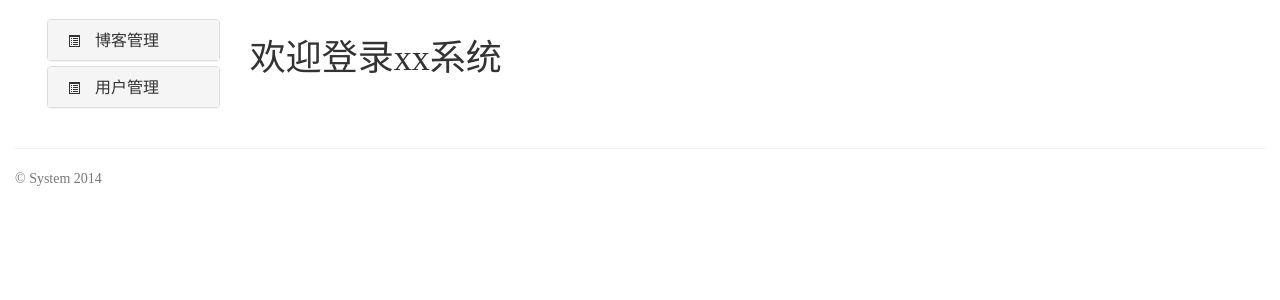
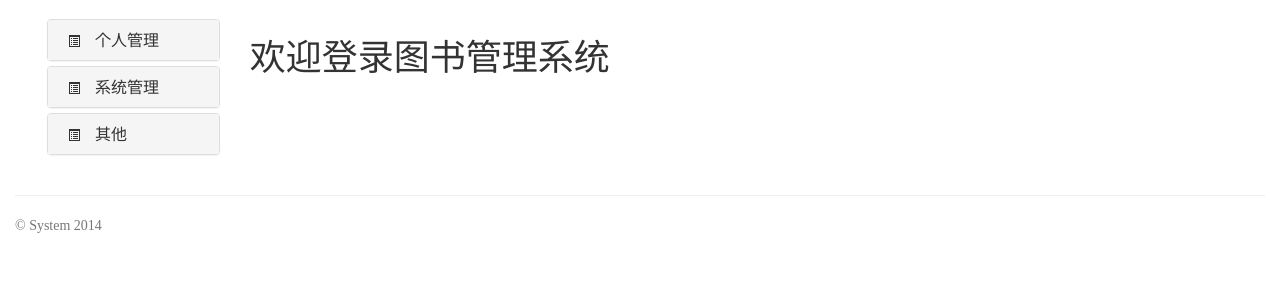
Before and after one commit to gamijin0/LibraryManagementSystem_SC, a Django app: template templates/home.html in a window 1280 px wide. Shown: the part 51-351 px from the top of the page. Run offline with Django 3.2, Linux system fonts and the light colour scheme; the template is opened without the code that fills it, so the values that code supplies are empty; a user stored in the database is signed in; parts of the project's set-up code (start-up, migrations or seed data) failed here and were passed over; some libraries are stand-ins or nearby versions.

Commit message:
modify sidebar.html,home.html

```diff
--- a/templates/home.html
+++ b/templates/home.html
@@ -6,7 +6,7 @@
 
 {% block content %}
     <div class="starter-template">
-        <h1>欢迎登录xx系统</h1>
+        <h1>欢迎登录图书管理系统</h1>
     </div>
 
 {% endblock %}
--- a/templates/sidebar.html
+++ b/templates/sidebar.html
@@ -2,7 +2,7 @@
                 <div class="panel panel-default">
                     <div class="panel-heading">
                         <h4 class="panel-title">
-                            <a data-toggle="collapse" data-parent="#accordion" href="#collapseOne" class="collapsed"><span class="glyphicon glyphicon-list-alt btn-xs"></span>博客管理</a>
+                            <a data-toggle="collapse" data-parent="#accordion" href="#collapseOne" class="collapsed"><span class="glyphicon glyphicon-list-alt btn-xs"></span>个人管理</a>
                         </h4>
                     </div>
                     <div id="collapseOne" class="panel-collapse collapse {% if '/' = request.path %} in {% endif %}">
@@ -10,12 +10,22 @@
                             <table class="table">
                                 <tbody><tr>
                                     <td>
-                                        <span class="glyphicon glyphicon-tree-conifer btn-xs"></span><a href="#">分类管理</a>
+                                        <span class="glyphicon glyphicon-tree-conifer btn-xs"></span><a href="#">当前借书</a>
                                     </td>
                                 </tr>
                                 <tr>
                                     <td>
-                                        <span class="glyphicon glyphicon-tree-conifer btn-xs"></span><a href="#">文章管理</a>
+                                        <span class="glyphicon glyphicon-tree-conifer btn-xs"></span><a href="#">借书</a>
+                                    </td>
+                                </tr>
+                                <tr>
+                                    <td>
+                                        <span class="glyphicon glyphicon-tree-conifer btn-xs"></span><a href="#">还书</a>
+                                    </td>
+                                </tr>
+                                <tr>
+                                    <td>
+                                        <span class="glyphicon glyphicon-tree-conifer btn-xs"></span><a href="#">个人记录</a>
                                     </td>
                                 </tr>
                             </tbody></table>
@@ -26,13 +36,28 @@
                 <div class="panel panel-default">
                     <div class="panel-heading">
                         <h4 class="panel-title">
-                            <a data-toggle="collapse" data-parent="#accordion" href="#collapseTwo" class="collapsed"><span class="glyphicon glyphicon-list-alt btn-xs"></span>用户管理</a>
+                            <a data-toggle="collapse" data-parent="#accordion" href="#collapseTwo" class="collapsed"><span class="glyphicon glyphicon-list-alt btn-xs"></span>系统管理</a>
                         </h4>
                     </div>
                     <div id="collapseTwo" class="panel-collapse collapse {% if 'accounts' in request.path %} in {% endif %}">
                         <div class="panel-body">
                             <table class="table">
                                 <tbody>
+                                    <tr>
+                                        <td>
+                                            <span class="glyphicon glyphicon-tree-conifer btn-xs"></span><a href={% url "listuserurl" %}>入库</a>
+                                        </td>
+                                    </tr>
+                                    <tr>
+                                        <td>
+                                            <span class="glyphicon glyphicon-tree-conifer btn-xs"></span><a href={% url "listroleurl" %}>图书管理</a>
+                                        </td>
+                                    </tr>
+                                    <tr>
+                                        <td>
+                                            <span class="glyphicon glyphicon-tree-conifer btn-xs"></span><a href={% url "listpermissionurl" %}>总体记录</a>
+                                        </td>
+                                    </tr>
                                     <tr>
                                         <td>
                                             <span class="glyphicon glyphicon-tree-conifer btn-xs"></span><a href={% url "listuserurl" %}>用户管理</a>
@@ -54,4 +79,30 @@
                     </div>
                 </div>
 
+                <div class="panel panel-default">
+                    <div class="panel-heading">
+                        <h4 class="panel-title">
+                            <a data-toggle="collapse" data-parent="#accordion" href="#collapseTwo" class="collapsed"><span class="glyphicon glyphicon-list-alt btn-xs"></span>其他</a>
+                        </h4>
+                    </div>
+                    <div id="collapseThree" class="panel-collapse collapse {% if 'accounts' in request.path %} in {% endif %}">
+                        <div class="panel-body">
+                            <table class="table">
+                                <tbody>
+                                    <tr>
+                                        <td>
+                                            <span class="glyphicon glyphicon-tree-conifer btn-xs"></span><a href={% url "listuserurl" %}>罚款明细</a>
+                                        </td>
+                                    </tr>
+                                    <tr>
+                                        <td>
+                                            <span class="glyphicon glyphicon-tree-conifer btn-xs"></span><a href={% url "listroleurl" %}>系统信息</a>
+                                        </td>
+                                    </tr>
+                                </tbody>
+                            </table>
+                        </div>
+                    </div>
+                </div>
+
             </div>
```
